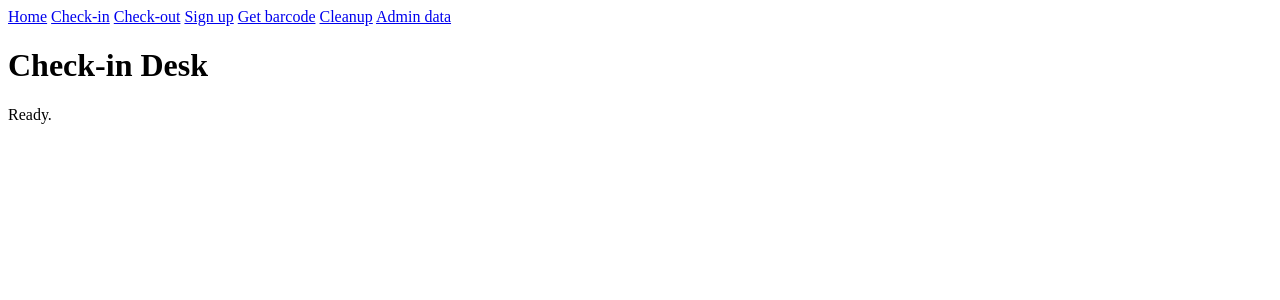
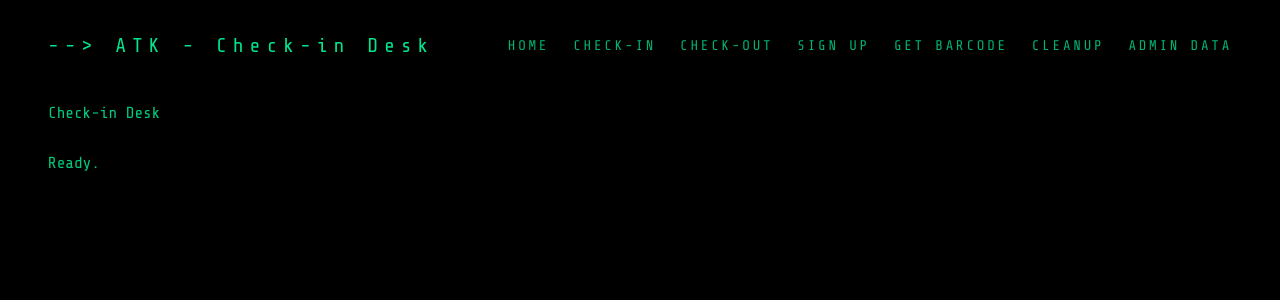
Before and after one commit to zakkoo/atkcis, an ASP.NET Core app: page / in a window 1280 px wide. Shown: the top 300 px of the page. Run offline with ASP.NET Core 8, Linux system fonts and the light colour scheme; some libraries are stand-ins or nearby versions.

Commit message:
Style layout with terminal theme

```diff
--- a/Atk.Cis.Web/Pages/Shared/_Layout.cshtml
+++ b/Atk.Cis.Web/Pages/Shared/_Layout.cshtml
@@ -3,20 +3,47 @@
 <head>
     <meta charset="utf-8" />
     <meta name="viewport" content="width=device-width, initial-scale=1.0" />
-    <title>@ViewData["Title"] - Atk.Cis.Web</title>
+    <title>@ViewData["Title"] - ATK Check-in Desk</title>
+    <link rel="preconnect" href="https://fonts.googleapis.com">
+    <link rel="preconnect" href="https://fonts.gstatic.com" crossorigin>
+    <link href="https://fonts.googleapis.com/css2?family=Share+Tech+Mono&display=swap" rel="stylesheet">
+    <script src="https://cdn.tailwindcss.com"></script>
+    <script>
+        tailwind.config = {
+            theme: {
+                extend: {
+                    fontFamily: {
+                        terminal: ['"Share Tech Mono"', 'ui-monospace', 'SFMono-Regular', 'Menlo', 'Monaco', 'Consolas', '"Liberation Mono"', '"Courier New"', 'monospace']
+                    },
+                    colors: {
+                        terminal: {
+                            glow: '#00ff9c'
+                        }
+                    }
+                }
+            }
+        }
+    </script>
 </head>
-<body>
-    <nav>
-        <a asp-page="/Index">Home</a>
-        <a asp-page="/CheckIn">Check-in</a>
-        <a asp-page="/CheckOut">Check-out</a>
-        <a asp-page="/SignUp">Sign up</a>
-        <a asp-page="/GetBarcode">Get barcode</a>
-        <a asp-page="/Admin/Cleanup">Cleanup</a>
-        <a asp-page="/Admin/Data">Admin data</a>
-    </nav>
-    <main role="main">
-        @RenderBody()
-    </main>
+<body class="min-h-screen bg-black text-terminal-glow font-terminal">
+    <div class="min-h-screen px-6 py-8 md:px-12">
+        <header class="mb-10 flex flex-col gap-6 md:flex-row md:items-center md:justify-between">
+            <div class="text-xl tracking-[0.3em] text-terminal-glow/90">
+                --> ATK - Check-in Desk
+            </div>
+            <nav class="flex flex-wrap gap-6 text-sm uppercase tracking-[0.2em] text-terminal-glow/70">
+                <a class="transition hover:text-terminal-glow" asp-page="/Index">Home</a>
+                <a class="transition hover:text-terminal-glow" asp-page="/CheckIn">Check-in</a>
+                <a class="transition hover:text-terminal-glow" asp-page="/CheckOut">Check-out</a>
+                <a class="transition hover:text-terminal-glow" asp-page="/SignUp">Sign up</a>
+                <a class="transition hover:text-terminal-glow" asp-page="/GetBarcode">Get barcode</a>
+                <a class="transition hover:text-terminal-glow" asp-page="/Admin/Cleanup">Cleanup</a>
+                <a class="transition hover:text-terminal-glow" asp-page="/Admin/Data">Admin data</a>
+            </nav>
+        </header>
+        <main role="main" class="max-w-3xl space-y-6 text-base leading-relaxed text-terminal-glow/80">
+            @RenderBody()
+        </main>
+    </div>
 </body>
 </html>
```
